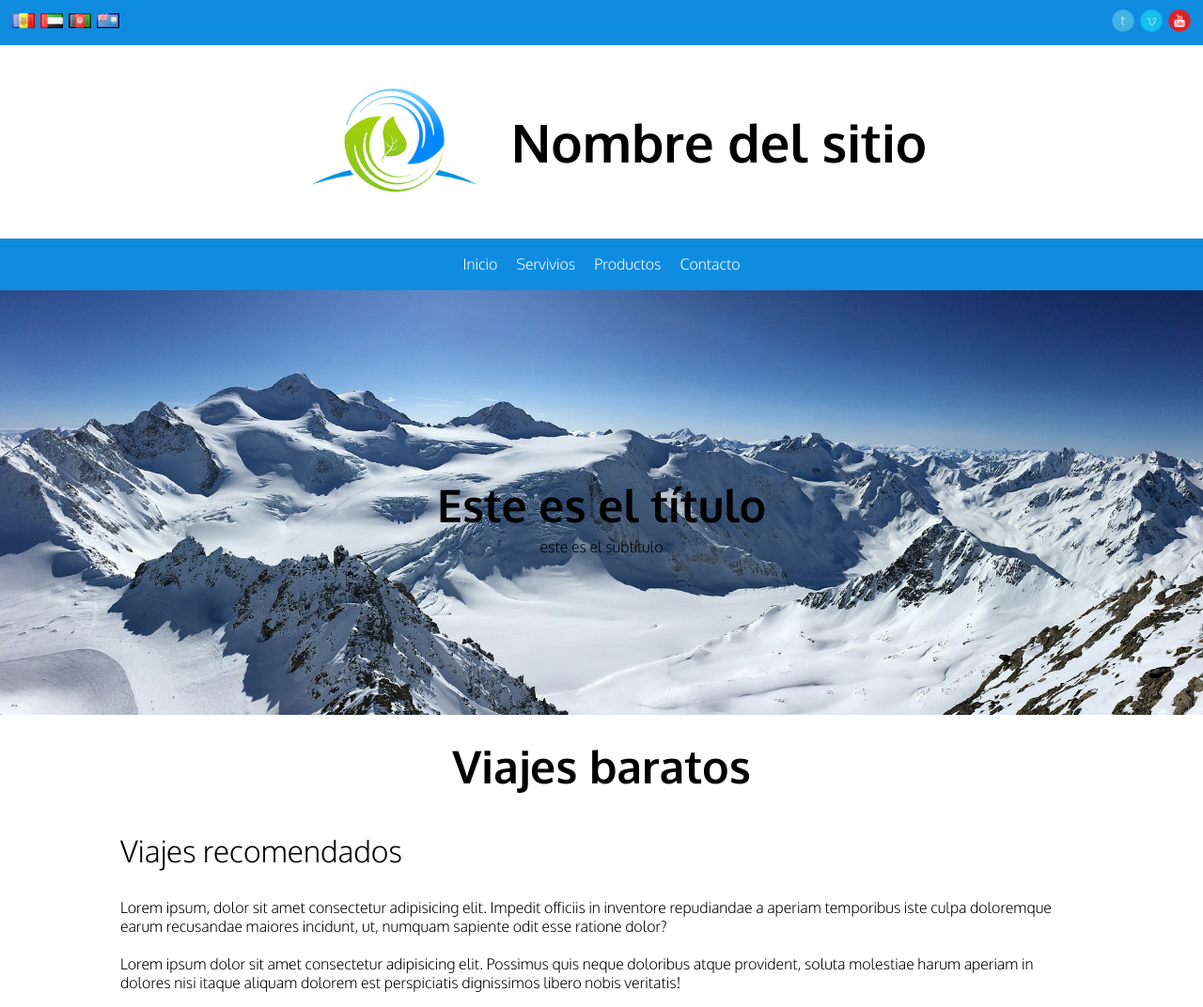
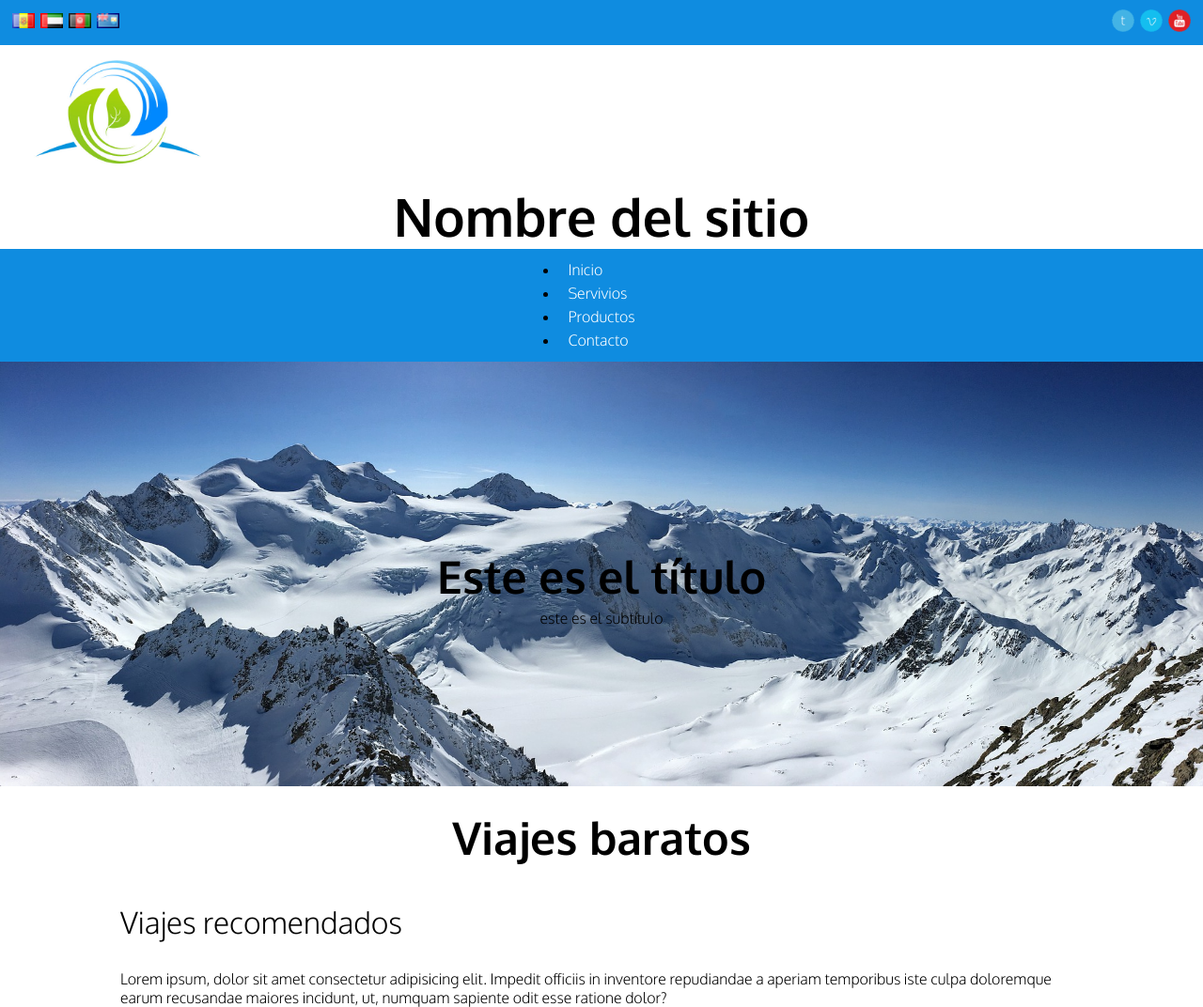
Before and after one commit to JavierMagana9/NavidadCssHtml, a plain HTML site: page index.html in a window 1280 px wide. Shown: the top 1072 px of the page at 94% size. Drawn offline with Linux system fonts and the light colour scheme.

Commit message:
errores semanticos corregidos

```diff
--- a/index.html
+++ b/index.html
@@ -6,14 +6,15 @@
     <meta name="viewport" content="width=device-width, initial-scale=1.0">
     <link rel="preconnect" href="https://fonts.googleapis.com">
     <link rel="preconnect" href="https://fonts.gstatic.com" crossorigin>
-    <link href="https://fonts.googleapis.com/css2?family=Oxygen:wght@300;400;700&family=Raleway:wght@100;400;700;900&display=swap" rel="stylesheet">
+    <link
+        href="https://fonts.googleapis.com/css2?family=Oxygen:wght@300;400;700&family=Raleway:wght@100;400;700;900&display=swap"
+        rel="stylesheet">
 
     <link rel="stylesheet" href="css/main.css">
     <title>Document</title>
 </head>
 
 <body>
-    <header>
     <div id="arriba">
         <div id="banderas">
             <div>
@@ -41,6 +42,8 @@
             </div>
         </div>
     </div>
+    <header>
+
         <div>
             <div id="logo">
                 <img src="assets/logo.jpg" alt="logo">
@@ -49,22 +52,26 @@
         </div>
 
         <nav>
-            <a href="">Inicio</a>
-            <a href="">Servivios</a>
-            <a href="">Productos</a>
-            <a href="">Contacto</a>
+            <ul>
+                <li><a href="">Inicio</a></li>
+                <li><a href="">Servivios</a></li>
+                <li><a href="">Productos</a></li>
+                <li><a href="">Contacto</a></li>
+            </ul>
         </nav>
-        <div id="portada">
+
+    </header>
+
+    <aside id="portada">
         <div>
             <img src="assets/6.jpg" alt="Foto apaisada de una puesta de sol con pajaros">
         </div>
         <p>Este es el título</p>
         <p>este es el subtítulo</p>
-        </div>
-    </header>
+    </aside>
 
     <main>
-        <header>
+
         <h1>Viajes baratos</h1>
         <section id="primeraSec">
             <h3>Viajes recomendados</h3>
```
Lines whose indentation alone changed are shown as unchanged.
